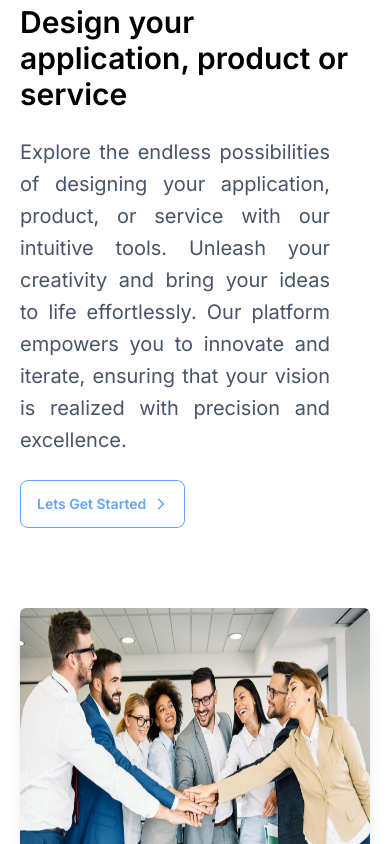
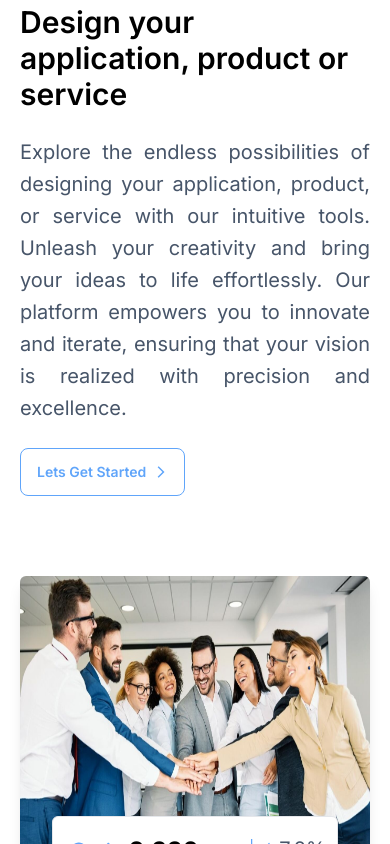
Before and after one commit to ruhulaminparvez/company-portfolio, a Next.js app: page / in a window 390 px wide. Shown: the part 900-1744 px from the top of the page. Built offline with nearby package versions, Linux system fonts and the light colour scheme.

Commit message:
Mobile Minor Style Fix

```diff
--- a/components/vision/Vision.jsx
+++ b/components/vision/Vision.jsx
@@ -15,7 +15,7 @@ const Vision = () => {
                         <div className='w-full'>
                             <h3 className='text-3xl font-semibold text-black mt-10 lg:mt-0'>{item.title}</h3>
                         </div>
-                        <p className='text-xl my-6 text-justify pr-10 text-slate-600 leading-8'>{item.description}</p>
+                        <p className='text-xl my-6 text-justify lg:pr-10 text-slate-600 leading-8'>{item.description}</p>
                         <div className='flex items-center justify-between'>
                             <Link href='#' className='flex items-center gap-2 btn btn-outline text-blue-400 hover:bg-blue-500 hover:border-0'>
                                 <span className='text-md'>Lets Get Started</span>
```
